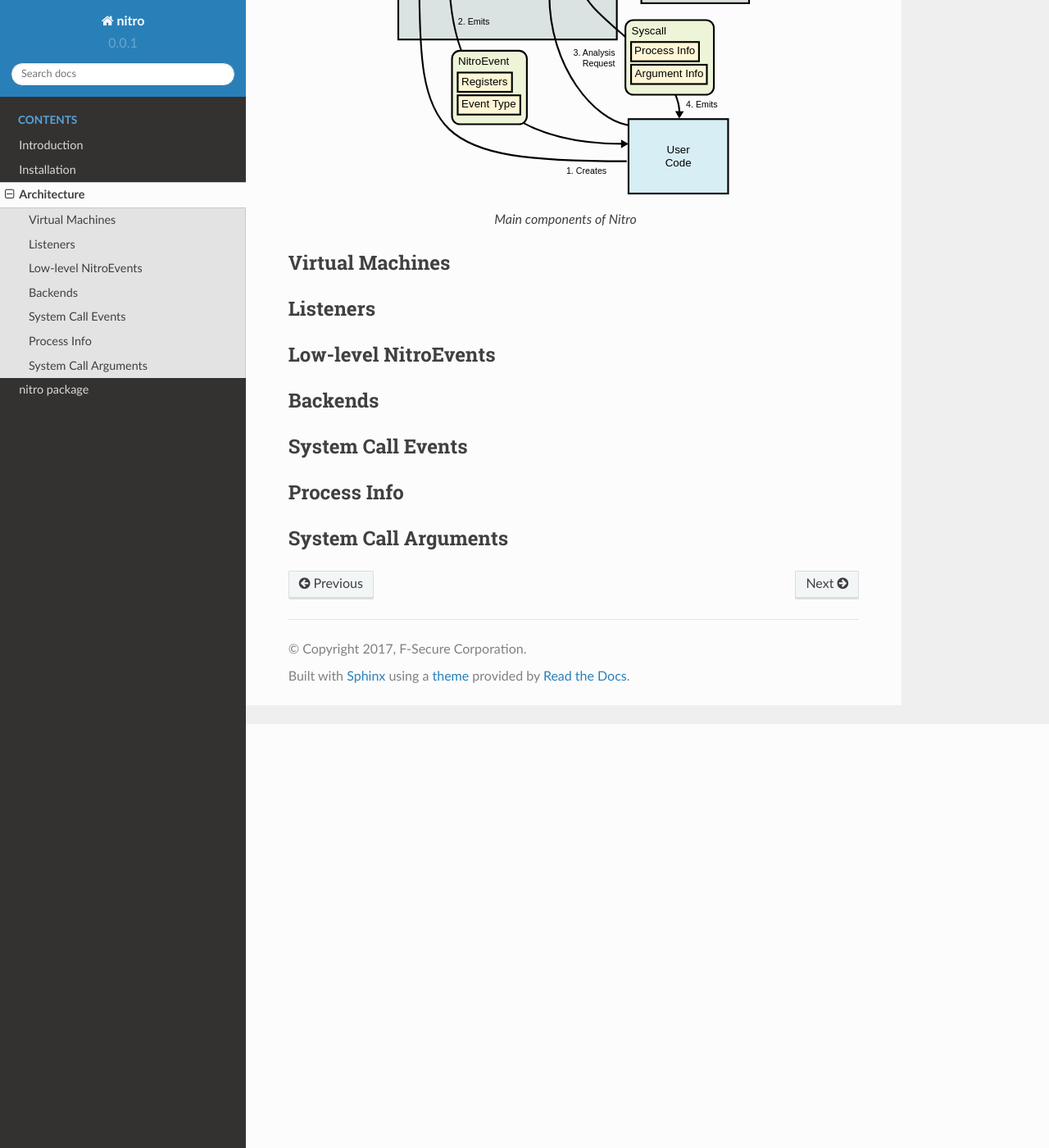
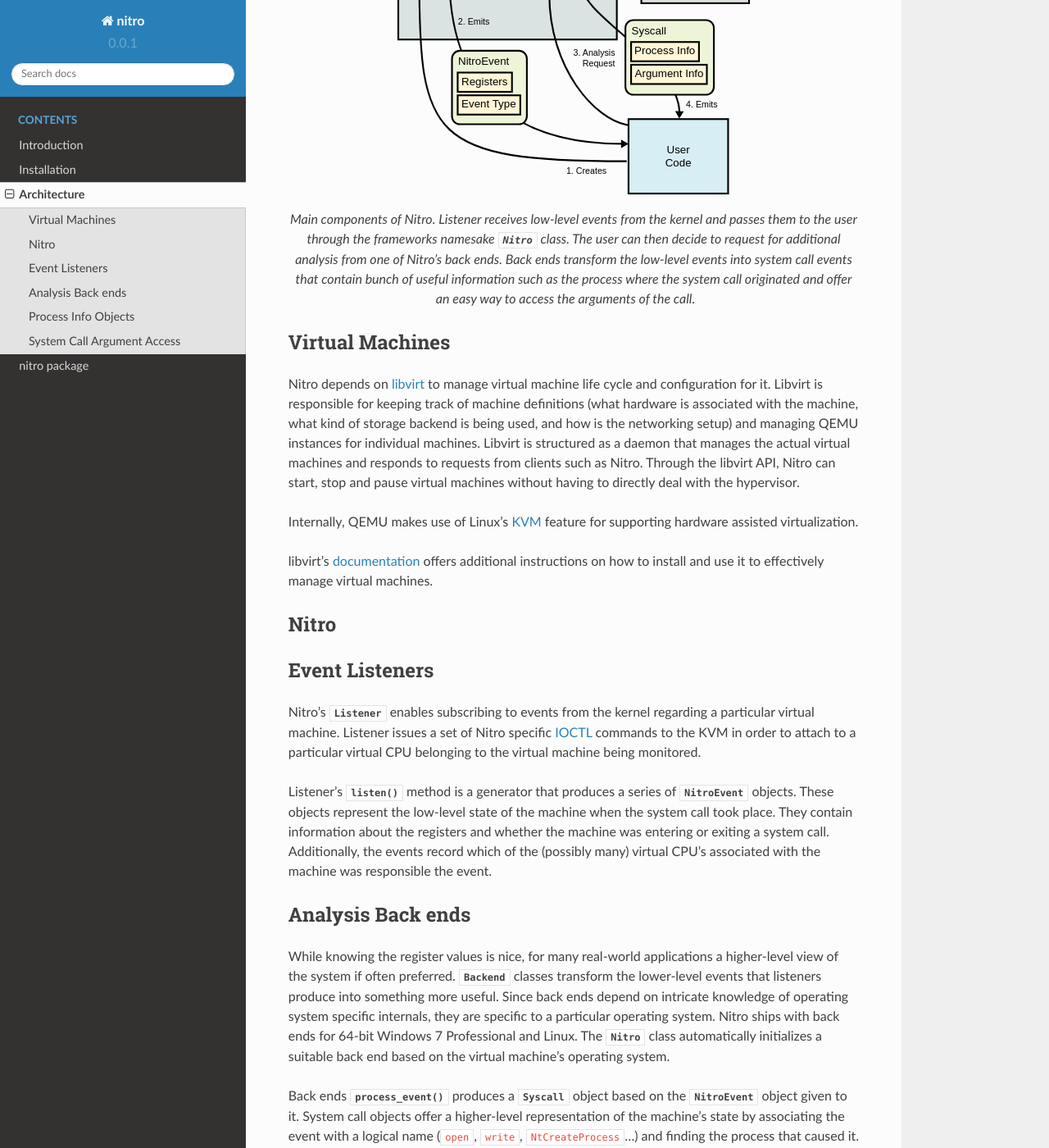
Before and after one commit to KVM-VMI/nitro, a Sphinx documentation site: the page built from doc/source/architecture.rst, in a window 1280 px wide and 1400 px high, scrolled down 517 px. Shown: the whole window at 82% size. Built offline with Sphinx 7.4.7 and the Read the Docs theme 2.0.0, drawn with Linux system fonts in a browser that asks for light colours; some of the changed text lies outside the part shown.

Commit message:
Documentation: Architecture

```diff
--- a/doc/source/architecture.rst
+++ b/doc/source/architecture.rst
@@ -8,25 +8,88 @@
    :align: center
    :alt: Nitro's architecture
 
-   Main components of Nitro
+   Main components of Nitro. Listener receives low-level events from the kernel
+   and passes them to the user through the frameworks namesake :class:`~.Nitro`
+   class. The user can then decide to request for additional analysis from one
+   of Nitro's back ends. Back ends transform the low-level events into system
+   call events that contain bunch of useful information such as the process
+   where the system call originated and offer an easy way to access the
+   arguments of the call.
 
 Virtual Machines
 ----------------
 
-Listeners
----------
+Nitro depends on `libvirt <https://libvirt.org>`__ to manage virtual machine
+life cycle and configuration for it. Libvirt is responsible for keeping track of
+machine definitions (what hardware is associated with the machine, what kind of
+storage backend is being used, and how is the networking setup) and managing
+QEMU instances for individual machines. Libvirt is structured as a daemon that
+manages the actual virtual machines and responds to requests from clients such
+as Nitro. Through the libvirt API, Nitro can start, stop and pause virtual
+machines without having to directly deal with the hypervisor.
 
-Low-level NitroEvents
------------
+Internally, QEMU makes use of Linux's `KVM
+<https://en.wikipedia.org/wiki/Kernel-based_Virtual_Machine>`__ feature for
+supporting hardware assisted virtualization.
 
-Backends
---------
+libvirt's `documentation <https://libvirt.org/docs.html>`__ offers additional
+instructions on how to install and use it to effectively manage virtual
+machines.
 
-System Call Events
+Nitro
+-----
+
+Event Listeners
+---------------
+
+Nitro's :class:`~.Listener` enables subscribing to events from the kernel
+regarding a particular virtual machine. Listener issues a set of Nitro specific
+`IOCTL <https://en.wikipedia.org/wiki/Ioctl>`__ commands to the KVM in order to
+attach to a particular virtual CPU belonging to the virtual machine being
+monitored.
+
+Listener's :meth:`~.Listener.listen` method is a generator that produces a
+series of :class:`~.NitroEvent` objects. These objects represent the low-level
+state of the machine when the system call took place. They contain information
+about the registers and whether the machine was entering or exiting a system
+call. Additionally, the events record which of the (possibly many) virtual CPU's
+associated with the machine was responsible the event.
+
+Analysis Back ends
 ------------------
 
-Process Info
-------------
+While knowing the register values is nice, for many real-world applications a
+higher-level view of the system if often preferred. :class:`~.Backend` classes
+transform the lower-level events that listeners produce into something more
+useful. Since back ends depend on intricate knowledge of operating system
+specific internals, they are specific to a particular operating system. Nitro
+ships with back ends for 64-bit Windows 7 Professional and Linux. The
+:class:`~.Nitro` class automatically initializes a suitable back end based on
+the virtual machine's operating system.
 
-System Call Arguments
----------------------
+Back ends :meth:`process_event` produces a :class:`~.Syscall` object based on
+the :class:`~.NitroEvent` object given to it. System call objects offer a
+higher-level representation of the machine's state by associating the event with
+a logical name (``open``, ``write``, ``NtCreateProcess``…) and finding the
+process that caused it.
+
+For the analysis to be possible, back ends have to have access to the virtual
+machines memory. This access is granted by the custom version of QEMU that Nitro
+depends on. The current back ends make use of `libvmi <http://libvmi.com/>`__ to
+dissect virtual machine's memory.
+
+Process Info Objects
+--------------------
+
+As a whole, virtual machines typically produce a lot of system call events. For
+practical purposes, it is often useful to concentrate on a tiny fraction of the
+events that the system produces. Knowing which process caused the event is
+useful for separating interesting events from the rest.
+
+Back ends associate each system call with process that originated them. The
+process information is stored in :class:`~.Process` objects. These are specific
+to each back end as they contain operating system specific information. In
+general, process info objects contain the process ID and the name of the binary.
+
+System Call Argument Access
+---------------------------
```
